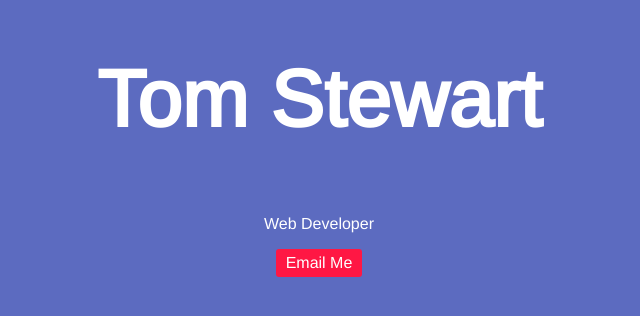
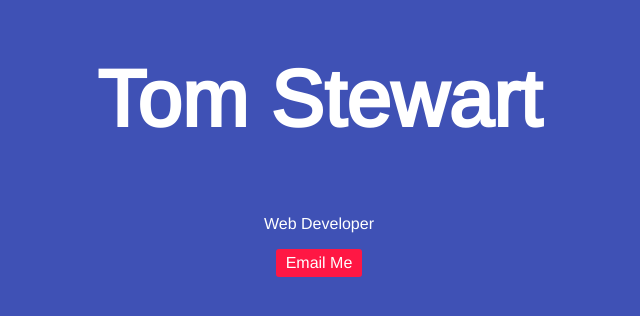
Before and after one commit to tstewart15/tstewart15.github.io, a plain HTML site: page index.html in a window 1280 px wide. Shown: the whole page, without its empty margins (321-961 px from the left). Drawn offline with nearby package versions, Linux system fonts and the light colour scheme; a web font is replaced by a local one.

Commit message:
Change bg color

```diff
--- a/styles.css
+++ b/styles.css
@@ -18,7 +18,7 @@ body {
 	display: flex;
 	justify-content: center;
 	align-items: center;
-	background-color: #5c6bc0;
+	background-color: #3F51B5;
 	color: white;
 }
 
```
